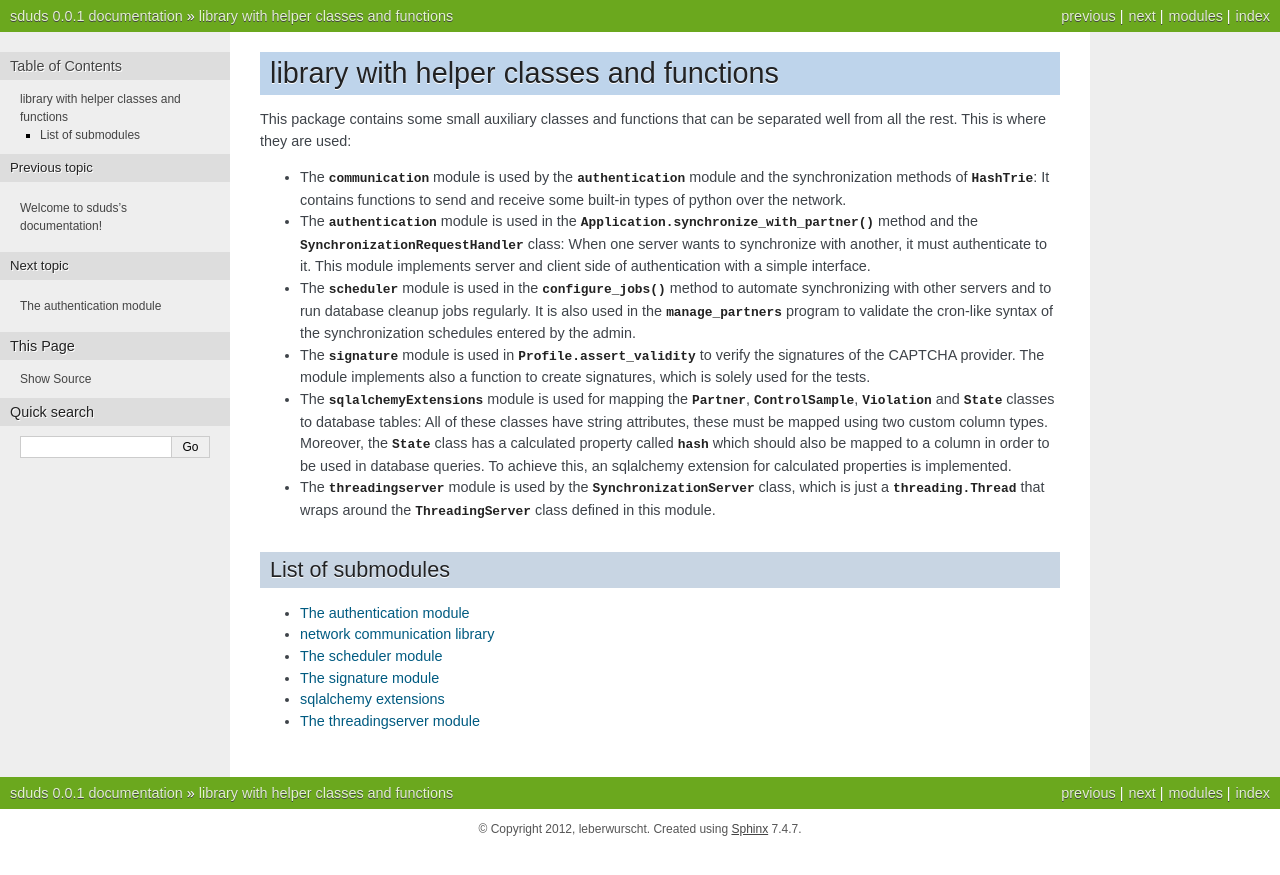
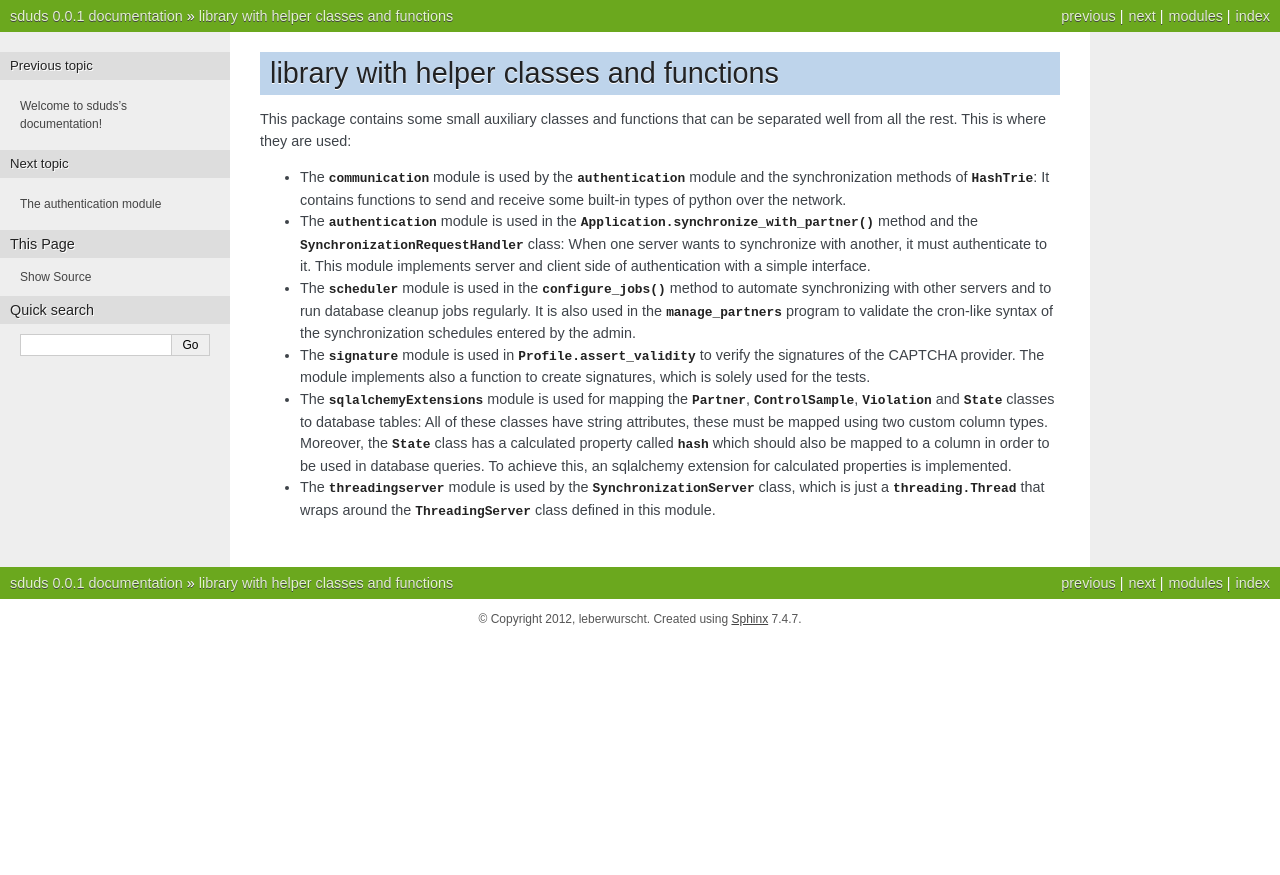
Before and after one commit to Leberwurscht/Diaspora-User-Directory, a Sphinx documentation site: the page built from doc/source/lib.rst, in a window 1280 px wide. Shown: the top 875 px of the page. Built offline with Sphinx 7.4.7, drawn with Linux system fonts in a browser that asks for light colours.

Commit message:
hide automatically generated list of submodules in sduds.lib documentation

```diff
--- a/doc/source/lib.rst
+++ b/doc/source/lib.rst
@@ -17,11 +17,8 @@ This package contains some small auxiliary classes and functions that can be sep
 
 * The :mod:`~sduds.lib.threadingserver` module is used by the :class:`~sduds.application.SynchronizationServer` class, which is just a :class:`threading.Thread` that wraps around the :class:`~sduds.lib.threadingserver.ThreadingServer` class defined in this module.
 
-List of submodules
-------------------
-
 .. toctree::
-   :maxdepth: 1
+   :hidden:
 
    lib/authentication
    lib/communication
```
